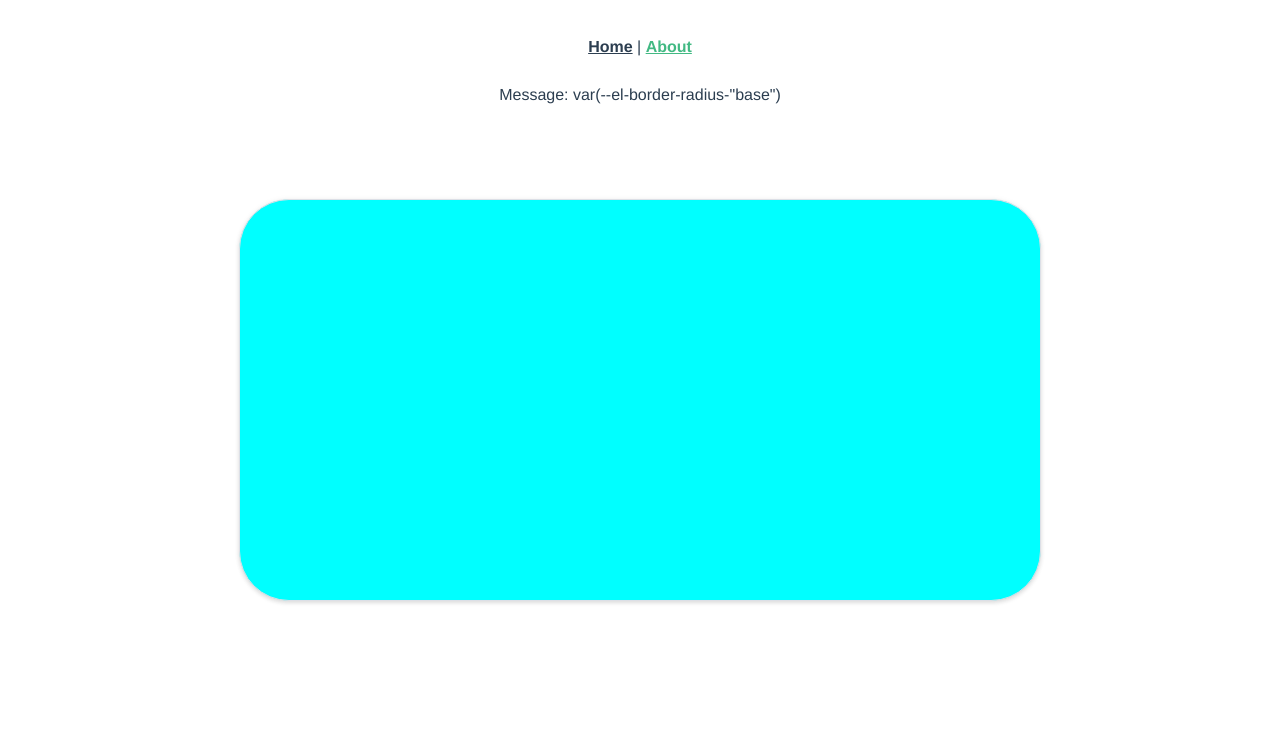
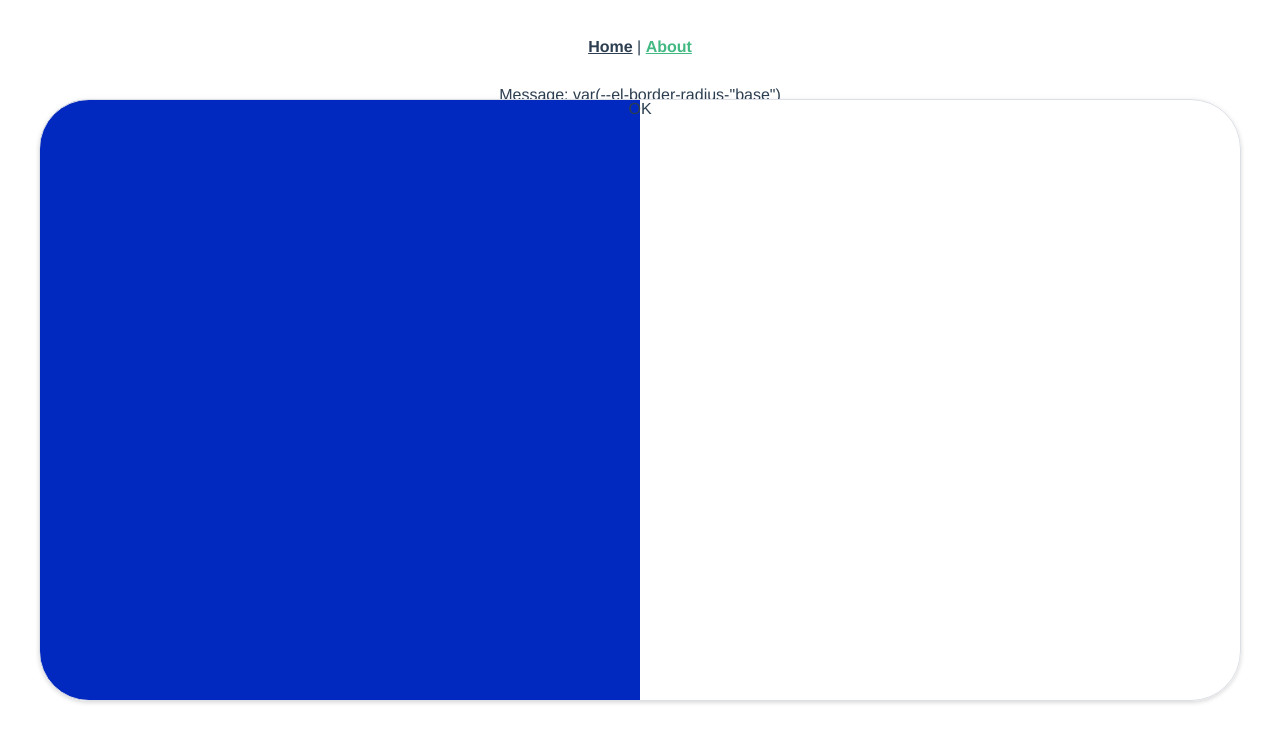
Before and after one commit to crazychucky/vue_login, a Vue app: page /about in a window 1280 px wide. Shown: the top 742 px of the page. Built offline with nearby package versions, Linux system fonts and the light colour scheme.

Commit message:
feat:bg color

```diff
--- a/src/views/AboutView.vue
+++ b/src/views/AboutView.vue
@@ -2,9 +2,9 @@
   <span>Message: {{"base"
             ? `var(--el-border-radius-"base")`
             : ''}}</span>
-   <div
-        class="radius1"
-    />
+   <div class="radius1">
+    <div>OK</div>     <!--TODO:嵌套登陆 -->
+   </div>
 </template>
 
 <script lang="ts" setup>
@@ -13,11 +13,13 @@ import { ref } from 'vue'
 </script>
 <style scoped>
 .radius1 {
-  height: 400px;
-  width: 800px;
+  height: 600px;
+  width: 1200px;
   border: 1px solid var(--el-border-color);
   border-radius: 50px;
-  background-color:aqua;
+  /* background-color:aqua; */
+
+  background: linear-gradient(to right, #0229bf 0%,#0229bf 50%,white 50%,white 100%);
   fill:rgb(8, 8, 8);
   /* box-shadow: var(--el-box-shadow-dark), */
   box-shadow: 0 2px 4px rgba(0,0,0,0.12),0 0 6px rgba(0,0,0,0.04);
```
